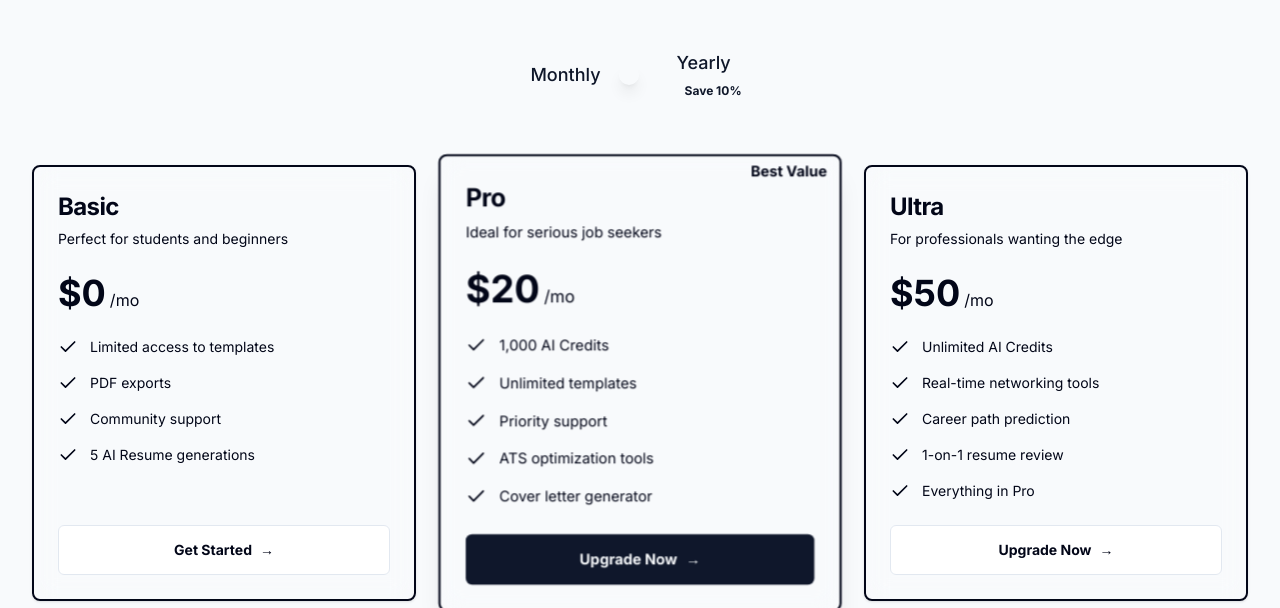
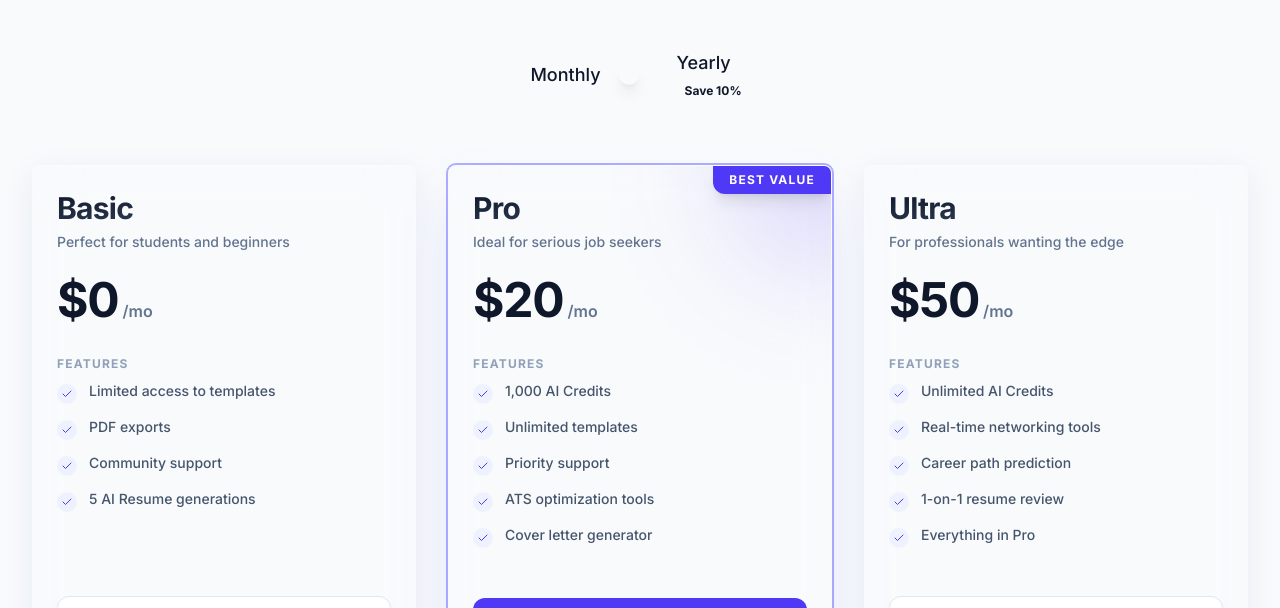
Before and after one commit to ZaidAlvi786/resumify-builder, a Next.js app in the folder frontend/: page /pricing in a window 1280 px wide. Shown: the part 344-952 px from the top of the page. Built offline with nearby package versions, Linux system fonts and the light colour scheme; no server answers.

Commit message:
bug fixes

```diff
--- a/frontend/src/components/PricingCard.tsx
+++ b/frontend/src/components/PricingCard.tsx
@@ -1,9 +1,10 @@
 "use client"
 
-import { Check } from 'lucide-react'
+import { Check, Loader2 } from 'lucide-react'
 import { Button } from "@/components/ui/button"
 import { Card, CardContent, CardDescription, CardFooter, CardHeader, CardTitle } from "@/components/ui/card"
 import { motion } from "framer-motion"
+import { cn } from "@/lib/utils"
 
 interface PricingCardProps {
   title: string
@@ -13,6 +14,8 @@ interface PricingCardProps {
   isPopular?: boolean
   onSelect: () => void
   billingCycle: 'monthly' | 'yearly'
+  isLoading?: boolean
+  isCurrentPlan?: boolean
 }
 
 export function PricingCard({
@@ -22,51 +25,94 @@ export function PricingCard({
   features,
   isPopular,
   onSelect,
-  billingCycle
+  billingCycle,
+  isLoading,
+  isCurrentPlan
 }: PricingCardProps) {
   return (
     <motion.div
-      whileHover={{ y: -5 }}
-      transition={{ type: "spring", stiffness: 300 }}
+      whileHover={{ y: -8, scale: isPopular ? 1.06 : 1.02 }}
+      transition={{ type: "spring", stiffness: 400, damping: 10 }}
+      className="h-full"
     >
-      <Card className={`relative flex flex-col h-full border-2 ${isPopular ? 'border-primary shadow-xl scale-105' : 'border-border'} overflow-hidden bg-card/50 backdrop-blur-md`}>
+      <Card className={cn(
+        "relative flex flex-col h-full border-0 overflow-hidden transition-all duration-500",
+        "bg-white/10 backdrop-blur-xl supports-[backdrop-filter]:bg-white/5",
+        "shadow-[0_8px_32px_0_rgba(31,38,135,0.07)] border border-white/20",
+        isPopular && "ring-2 ring-indigo-500/50 shadow-indigo-500/20 shadow-2xl"
+      )}>
+        {/* Decorative Background Glow */}
         {isPopular && (
-          <div className="absolute top-0 right-0 bg-primary text-primary-foreground px-3 py-1 text-sm font-bold rounded-bl-lg">
+          <div className="absolute -top-24 -right-24 w-48 h-48 bg-indigo-600/20 blur-[64px] rounded-full" />
+        )}
+
+        {isPopular && (
+          <div className="absolute top-0 right-0 bg-indigo-600 text-white px-4 py-1.5 text-xs font-bold uppercase tracking-widest rounded-bl-xl shadow-lg">
             Best Value
           </div>
         )}
-        <CardHeader>
-          <CardTitle className="text-2xl font-bold">{title}</CardTitle>
-          <CardDescription className="text-muted-foreground">{description}</CardDescription>
+
+        <CardHeader className="pb-2">
+          <CardTitle className="text-3xl font-bold bg-clip-text text-transparent bg-gradient-to-br from-slate-900 to-slate-600">
+            {title}
+          </CardTitle>
+          <CardDescription className="text-slate-500 font-medium">
+            {description}
+          </CardDescription>
         </CardHeader>
-        <CardContent className="flex-grow">
-          <div className="mb-6">
-            <span className="text-4xl font-extrabold">{price}</span>
-            <span className="text-muted-foreground ml-1">/{billingCycle === 'monthly' ? 'mo' : 'yr'}</span>
+
+        <CardContent className="flex-grow pt-4">
+          <div className="mb-8 flex items-baseline gap-1">
+            <span className="text-5xl font-black tracking-tight text-slate-900">{price}</span>
+            <span className="text-slate-500 font-semibold">{billingCycle === 'monthly' ? '/mo' : '/yr'}</span>
           </div>
-          <ul className="space-y-4">
+
+          <div className="space-y-4">
+            <p className="text-xs font-bold uppercase tracking-widest text-slate-400 mb-2">Features</p>
+            <ul className="space-y-3">
               {features.map((feature, index) => (
-              <li key={index} className="flex items-center gap-3">
-                <Check className="h-5 w-5 text-primary shrink-0" />
-                <span className="text-sm text-foreground/80">{feature}</span>
+                <li key={index} className="flex items-start gap-3 group">
+                  <div className="mt-1 flex-shrink-0 w-5 h-5 rounded-full bg-indigo-50 flex items-center justify-center group-hover:bg-indigo-100 transition-colors">
+                    <Check className="h-3 w-3 text-indigo-600" />
+                  </div>
+                  <span className="text-sm text-slate-600 leading-relaxed font-medium">{feature}</span>
                 </li>
               ))}
             </ul>
+          </div>
         </CardContent>
-        <CardFooter>
+
+        <CardFooter className="pt-6">
           <Button
             onClick={onSelect}
             variant={isPopular ? "default" : "outline"}
-            className="w-full font-bold py-6 group"
+            className={cn(
+              "w-full font-bold py-7 text-base rounded-xl transition-all duration-300 shadow-lg",
+              isPopular ? "bg-indigo-600 hover:bg-indigo-700 hover:shadow-indigo-500/25" : "border-slate-200 hover:bg-slate-50 hover:border-indigo-200",
+              isCurrentPlan && "bg-green-500 hover:bg-green-500 cursor-default shadow-none border-none text-white"
+            )}
+            disabled={isLoading || isCurrentPlan}
           >
-            {title === "Basic" ? "Get Started" : "Upgrade Now"}
+            {isLoading ? (
+              <Loader2 className="h-5 w-5 animate-spin" />
+            ) : isCurrentPlan ? (
+              <span className="flex items-center gap-2">
+                <Check className="h-5 w-5" /> Current Plan
+              </span>
+            ) : title === "Basic" ? (
+              "Get Started for Free"
+            ) : (
+              "Upgrade to " + title
+            )}
+            {!isLoading && !isCurrentPlan && (
               <motion.span
-              className="ml-2 inline-block"
-              initial={{ x: 0 }}
-              whileHover={{ x: 5 }}
+                className="ml-2"
+                animate={{ x: [0, 5, 0] }}
+                transition={{ repeat: Infinity, duration: 1.5 }}
               >
                 →
               </motion.span>
+            )}
           </Button>
         </CardFooter>
       </Card>
```
Lines whose indentation alone changed are shown as unchanged.
